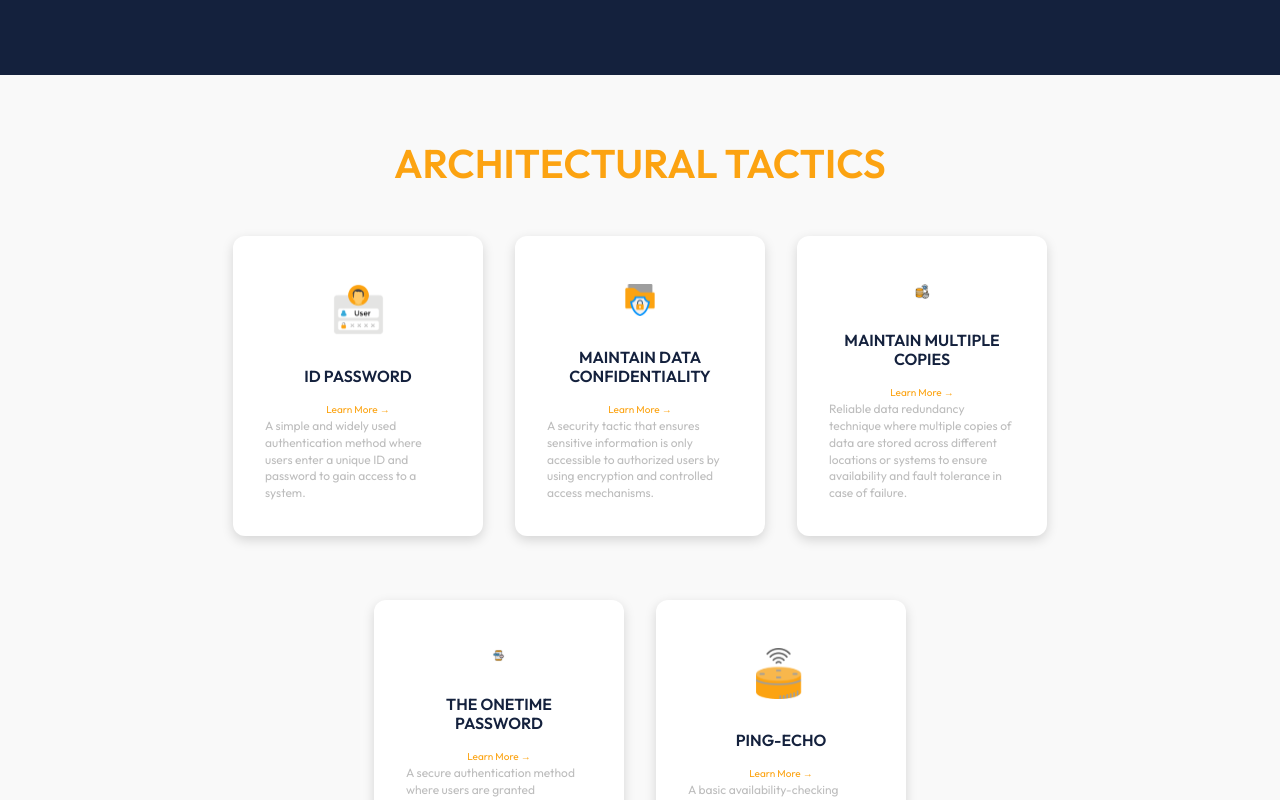
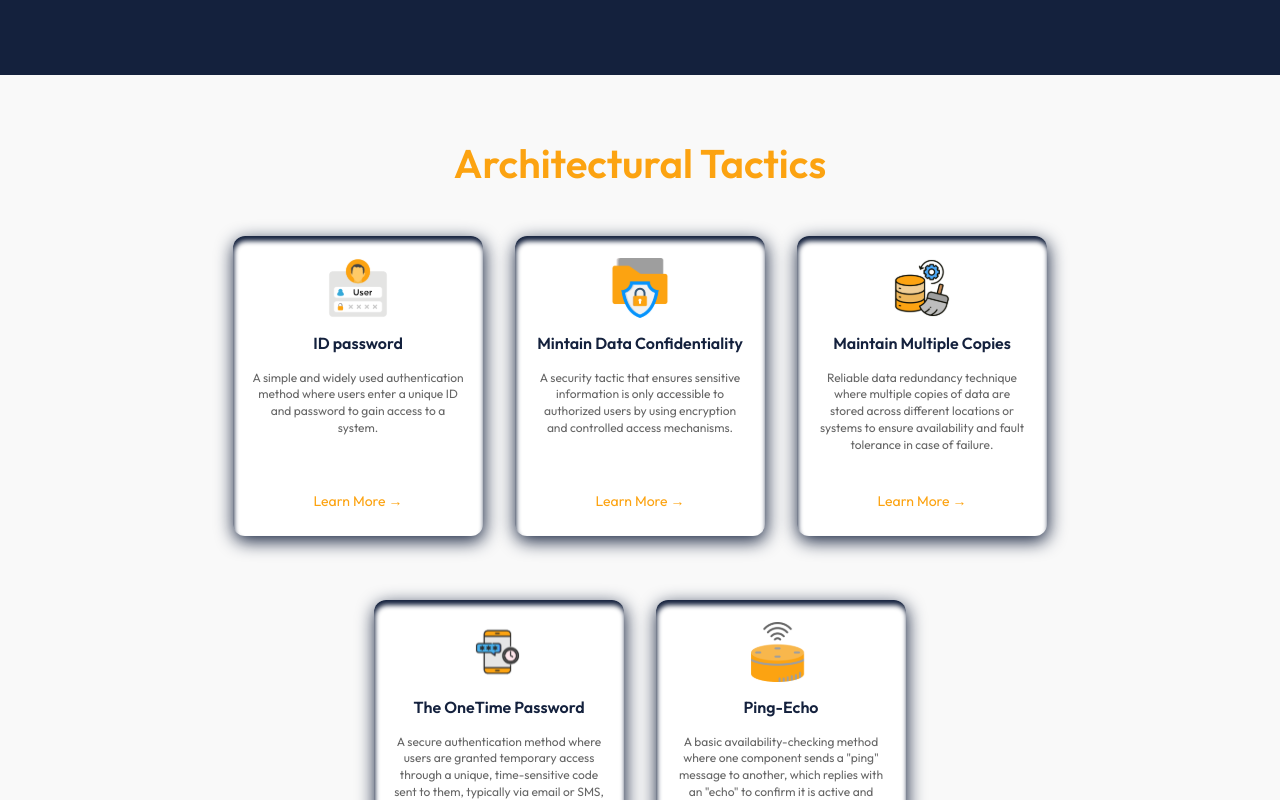
Before and after one commit to Wissamkadi/Tactlize_toolw, a React (Create React App) app: page / in a window 1280 px wide. Shown: the part 800-1600 px from the top of the page. Built offline with nearby package versions, Linux system fonts and the light colour scheme.

Commit message:
your message

```diff
--- a/src/pages/HomePage.js
+++ b/src/pages/HomePage.js
@@ -51,7 +51,7 @@ export default function HomePage() {
           <div className="tactics-row">
             <Link to="/IDPassword" className="tactic-card">
               <div className="tactic-icon id-password-icon"></div>
-              <h3 className="tactic-name">ID PASSWORD</h3>
+              <h3 className="tactic-name">ID password</h3>
               <p className="tactic-description">
                 A simple and widely used authentication method where users enter a unique ID and password to gain access to a system.
               </p>
@@ -60,7 +60,7 @@ export default function HomePage() {
 
             <Link to="/MaintainData" className="tactic-card">
               <div className="tactic-icon maintain-data-icon"></div>
-              <h3 className="tactic-name">MAINTAIN DATA CONFIDENTIALITY</h3>
+              <h3 className="tactic-name">Mintain Data Confidentiality</h3>
               <p className="tactic-description">
                 A security tactic that ensures sensitive information is only accessible to authorized users by using encryption and controlled access mechanisms.
               </p>
@@ -69,7 +69,7 @@ export default function HomePage() {
 
             <Link to="/MaintainMCopies" className="tactic-card">
               <div className="tactic-icon maintain-copies-icon"></div>
-              <h3 className="tactic-name">MAINTAIN MULTIPLE COPIES</h3>
+              <h3 className="tactic-name">Maintain Multiple Copies</h3>
               <p className="tactic-description">
                 Reliable data redundancy technique where multiple copies of data are stored across different locations or systems to ensure availability and fault tolerance in case of failure.
               </p>
@@ -81,7 +81,7 @@ export default function HomePage() {
           <div className="tactics-row">
             <Link to="/OneTime" className="tactic-card">
               <div className="tactic-icon one-time-password-icon"></div>
-              <h3 className="tactic-name">THE ONETIME PASSWORD</h3>
+              <h3 className="tactic-name">The OneTime Password</h3>
               <p className="tactic-description">
                 A secure authentication method where users are granted temporary access through a unique, time-sensitive code sent to them, typically via email or SMS, for one-time use only.
               </p>
@@ -90,7 +90,7 @@ export default function HomePage() {
 
             <Link to="/PingEcho" className="tactic-card">
               <div className="tactic-icon ping-echo-icon"></div>
-              <h3 className="tactic-name">PING-ECHO</h3>
+              <h3 className="tactic-name">Ping-Echo</h3>
               <p className="tactic-description">
                 A basic availability-checking method where one component sends a "ping" message to another, which replies with an "echo" to confirm it is active and responsive.
               </p>
--- a/src/styles/ContactUsResult.css
+++ b/src/styles/ContactUsResult.css
@@ -50,8 +50,8 @@
 .btn4 {
   padding: var(--spacing-sm) var(--spacing-md);
   font-size: 1rem;
-  font-weight: var(--font-weight-semi-bold);
-  font-family: var(--font-family-body);
+  font-weight: var(--font-weight-Regular);
+  font-family:'OutfitRegular',sans-serif;
   border-radius: 5px;
   cursor: pointer;
   transition: background-color 0.3s ease, color 0.3s ease, transform 0.2s ease;
--- a/src/styles/Home.css
+++ b/src/styles/Home.css
@@ -17,7 +17,7 @@
 }
 
 .hero h1 {
-  font-size: 4.5rem;
+  font-size: 4rem;
   color: var(--white);
   font-weight: var(--font-weight-semi-bold);
   line-height: 1.2;
@@ -53,9 +53,9 @@
 
 .hero-image img {
   width: 100%;
-  max-width: 400px;
+  max-width: 370px;
   height: auto;
-  object-fit: cover;
+  object-fit: contain;
 }
 
 /* Button Styles */
@@ -122,9 +122,7 @@
 .tactics-title {
   font-size: 2.5rem;
   color: var(--secondary);
-  font-weight: var(--font-weight-semi-bold);
   margin-bottom: 2rem;
-  text-transform: uppercase;
   font-family: 'OutfitSemiBold', sans-serif;
 }
 
@@ -134,22 +132,6 @@
   gap: 2.5rem;
   margin-bottom: 4rem;
   flex-wrap: wrap;
-}
-
-.tactic-card {
-  background-color: var(--white);
-  border: none;
-  border-radius: 12px;
-  padding: 2rem;
-  box-shadow: 0 4px 12px rgba(0, 0, 0, 0.15);
-  transition: transform 0.3s ease, box-shadow 0.3s ease, background-color 0.3s ease;
-  text-decoration: none;
-  position: relative;
-  display: flex;
-  flex-direction: column;
-  align-items: center;
-  width: 300px;
-  height: 350px;
 }
 
 .tactic-card:hover {
@@ -166,10 +148,10 @@
 }
 
 .tactic-icon {
-  width: 100px;
-  height: 100px;
-  margin: 1rem 0 2rem 0; /* Increased bottom margin for better spacing */
-  background-size: contain;
+  width: 80px;
+  height: 80px;
+  margin: 0.2rem 0 1rem 0; /* Increased bottom margin for better spacing */
+  background-size: cover;
   background-repeat: no-repeat;
   background-position: center;
 }
@@ -197,29 +179,48 @@
 .tactic-name {
   font-size: 1.125rem;
   color: var(--primary);
-  font-weight: var(--font-weight-bold);
-  margin-bottom: 1rem; /* Increased spacing */
+  margin-bottom: 1rem;
   text-align: center;
-  text-transform: uppercase;
   font-family: 'OutfitSemiBold', sans-serif;
+}
+
+.tactic-card {
+  background-color: var(--white);
+  border: none;
+  border-radius: 12px;
+  padding: 1.2rem;
+  box-shadow: 1px 5px 18px #14213D, inset 1px 5px 5px #14213D;  transition: transform 0.3s ease, box-shadow 0.3s ease, background-color 0.3s ease;
+  text-decoration: none;
+  position: relative;
+  display: flex;
+  flex-direction: column;
+  align-items: center;
+  justify-content: flex-start;
+  width: 300px;
+  height: 350px;
 }
 
 .tactic-description {
   font-size: 0.875rem;
-  color: var(--gray-2);
-  text-align: left;
+  color: var(--gray-4);
+  text-align: center;
   font-family: 'OutfitRegular', sans-serif;
   line-height: 1.4;
-  margin-bottom: 1.5rem; /* Increased spacing */
+  margin-bottom: 1.5rem; /* Ensures some space below the description */
+  flex-grow: 1; /* Takes available space */
 }
 
 .learn-more {
-  font-size: 0.75rem;
+  font-size: 1rem;
   color: var(--secondary);
-  font-weight: var(--font-weight-regular);
   text-decoration: none;
   font-family: 'OutfitRegular', sans-serif;
+  position: absolute; /* Absolute positioning */
+  bottom: 1.5rem; /* Ensures it's at the bottom of the card */
+  left: 50%; /* Centers it horizontally */
+  transform: translateX(-50%); /* Adjusts for centering */
 }
+
 
 /* Media Queries for Responsiveness */
 
@@ -230,9 +231,10 @@
     height: 350px;
   }
 
+
   .tactic-icon {
-    width: 100px;
-    height: 100px;
+    width: 80px;
+    height: 80px;
   }
 }
 
@@ -244,8 +246,8 @@
   }
 
   .tactic-icon {
-    width: 80px;
-    height: 80px;
+    width: 60px;
+    height: 60px;
   }
 
   .tactic-name {
@@ -257,7 +259,7 @@
   }
 
   .learn-more {
-    font-size: 0.625rem;
+    font-size: 0.875rem;
   }
 
   .tactics-row {
@@ -273,8 +275,8 @@
   }
 
   .tactic-icon {
-    width: 70px;
-    height: 70px;
+    width: 50px;
+    height: 50px;
   }
 
   .tactic-name {
@@ -286,7 +288,7 @@
   }
 
   .learn-more {
-    font-size: 0.625rem;
+    font-size: 0.875rem;
   }
 
   .tactics-row {
@@ -357,14 +359,14 @@
 position: absolute;
 height: 193px;
 left: 39%;
-top: 307%;
+top: 293%;
 }
 .info3{
 position: absolute;
 width: 38%;
 height: 120px;
 left: 60%;
-top: 307%;
+top: 293%;
 }
 .information p {
   font-size: 20px;
```
